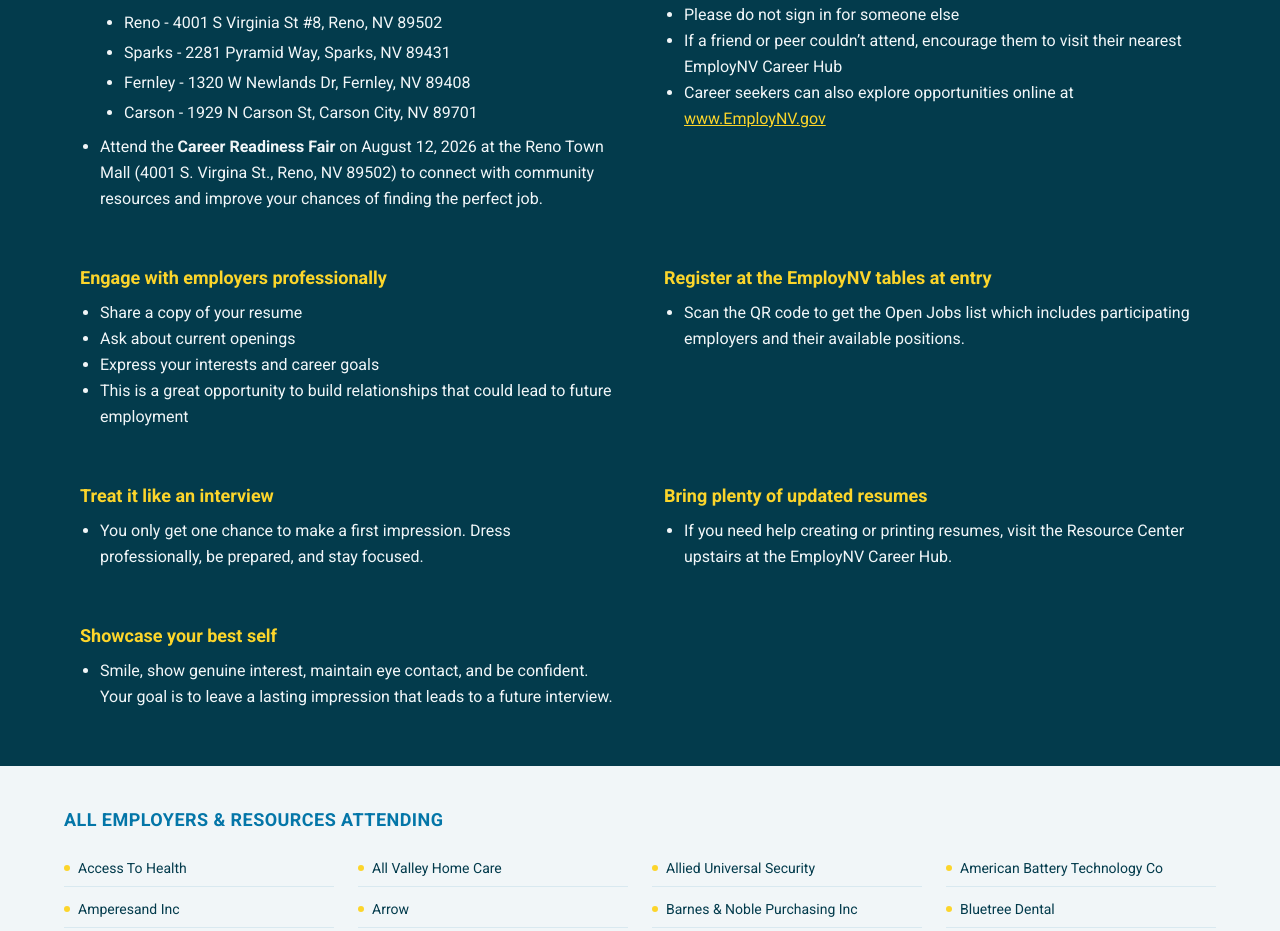
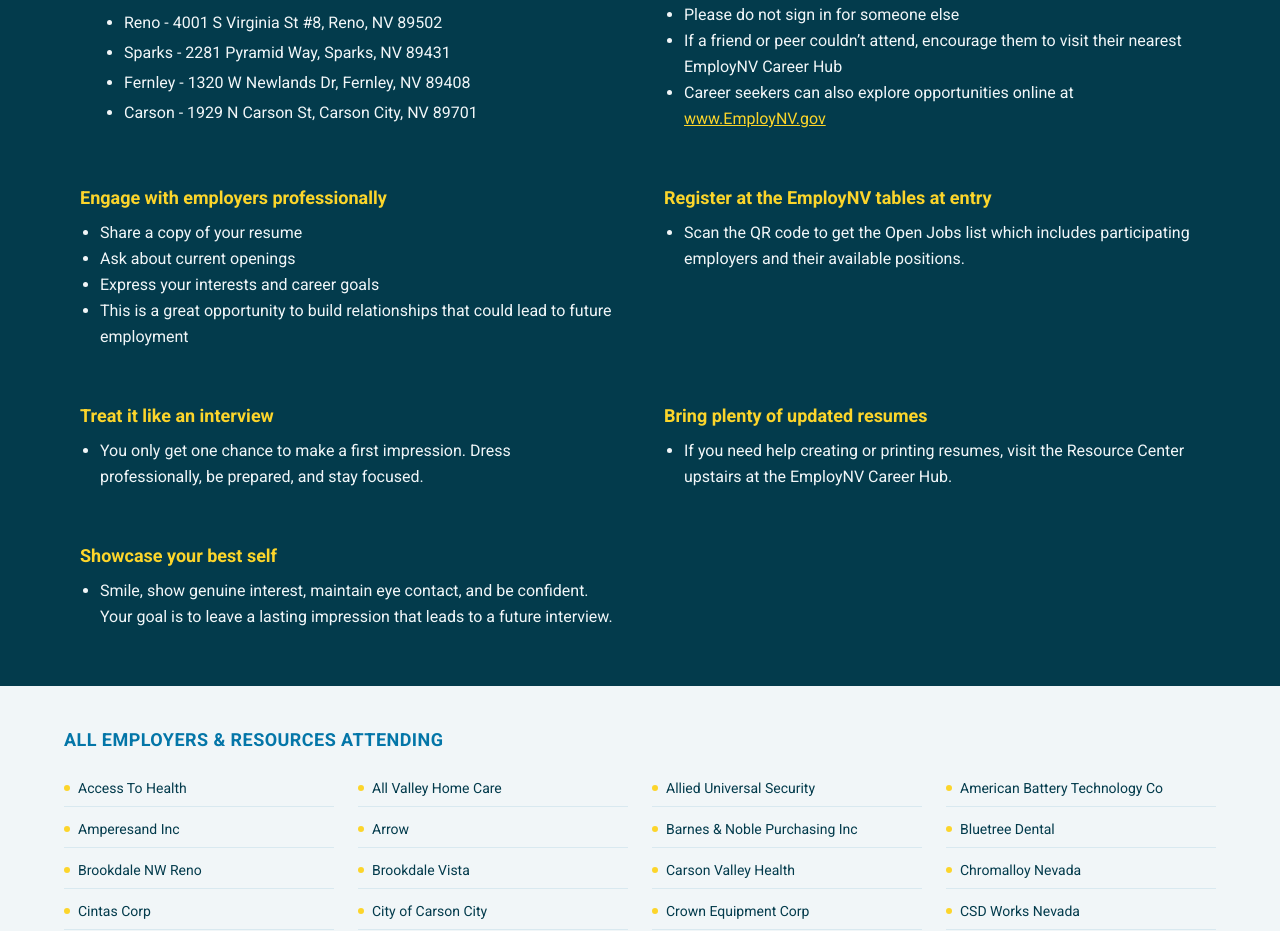
Before and after one commit to dev-software-eg/washoe-county-job-fair, a Next.js app: page / in a window 1280 px wide. Shown: the part 1625-2556 px from the top of the page. Built offline with nearby package versions, Linux system fonts and the light colour scheme; no server answers.

Commit message:
Remove out of date information

```diff
--- a/components/WhatToExpect.tsx
+++ b/components/WhatToExpect.tsx
@@ -97,12 +97,6 @@
                 <li>Fernley - 1320 W Newlands Dr, Fernley, NV 89408</li>
                 <li>Carson - 1929 N Carson St, Carson City, NV 89701</li>
               </ul>
-            </li>
-            <li className="list-disc mt-2">
-              Attend the <strong>Career Readiness Fair</strong> on August 12,
-              2026 at the Reno Town Mall (4001 S. Virgina St., Reno, NV 89502)
-              to connect with community resources and improve your chances of
-              finding the perfect job.
             </li>
           </ul>
         </div>
```
